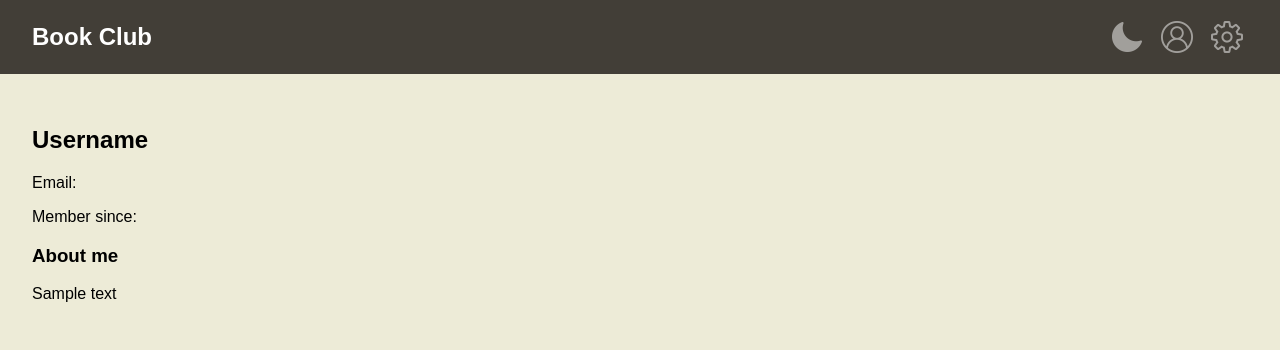
After one commit to gsc014/BookClub, a Django app: page /profile/ in a window 1280 px wide. The commit adds this page. Shown: the top 350 px of the page. Run offline with Django 5.2, Linux system fonts and the light colour scheme.

Commit message:
added simple profile page

```diff
--- /dev/null
+++ b/myapp/templates/profile.html
@@ -0,0 +1,39 @@
+<!DOCTYPE html>
+<html lang="en">
+
+<head>
+    <meta charset="UTF-8">
+    <meta name="viewport" content="width=device-width, initial-scale=1.0">
+    {% load static %}
+    <link rel="stylesheet" href="{% static 'css/stylesheet.css' %}">
+    <title>Profile</title>
+</head>
+
+<body>
+
+    <header id="header">
+        <div class="logo">
+            <a href="{% url 'home' %}" style="color: #ffffff; text-decoration: none;">Book Club</a>
+        </div>
+        <div id="useful_buttons">
+            <img src="{% static 'pictures/bright-mode.png' %}" id="dark_mode" class="icon jump">
+            <a href="{% url 'home' %}">
+                <img src="{% static 'pictures/user.png' %}" id="User" class="icon jump">
+            </a>
+            <img src="{% static 'pictures/settings_icon.png' %}" id="Settings" class="icon spin">
+        </div>
+    </header>
+
+    <main>
+        <section class="profile-info">
+            <h2>Username</h2>
+            <p>Email: </p>
+            <p>Member since: </p>
+        </section>
+        <section class="profile-details">
+            <h3>About me</h3>
+            <p>Sample text</p>
+        </section>
+    </main>
+</body>
+</html>
--- a/myapp/urls.py
+++ b/myapp/urls.py
@@ -7,4 +7,5 @@ urlpatterns = [
     path('', views.home, name='home'),
     path('login/', auth_views.LoginView.as_view(template_name='login.html'), name='login'),
     path('logout/', auth_views.LogoutView.as_view(), name='logout'),
+    path('profile/', views.profile, name='profile'),
 ]
--- a/myapp/views.py
+++ b/myapp/views.py
@@ -4,3 +4,6 @@ from django.contrib.auth.forms import AuthenticationForm
 def home(request):
     form = AuthenticationForm()  # Create an instance of the login form
     return render(request, 'index.html', {'form': form})  # Pass the form to the template
+
+def profile(request):
+    return render(request, 'profile.html')
```
Also changed, not shown: myapp/templates/index.html (+32 -26 lines), 1 other file.
